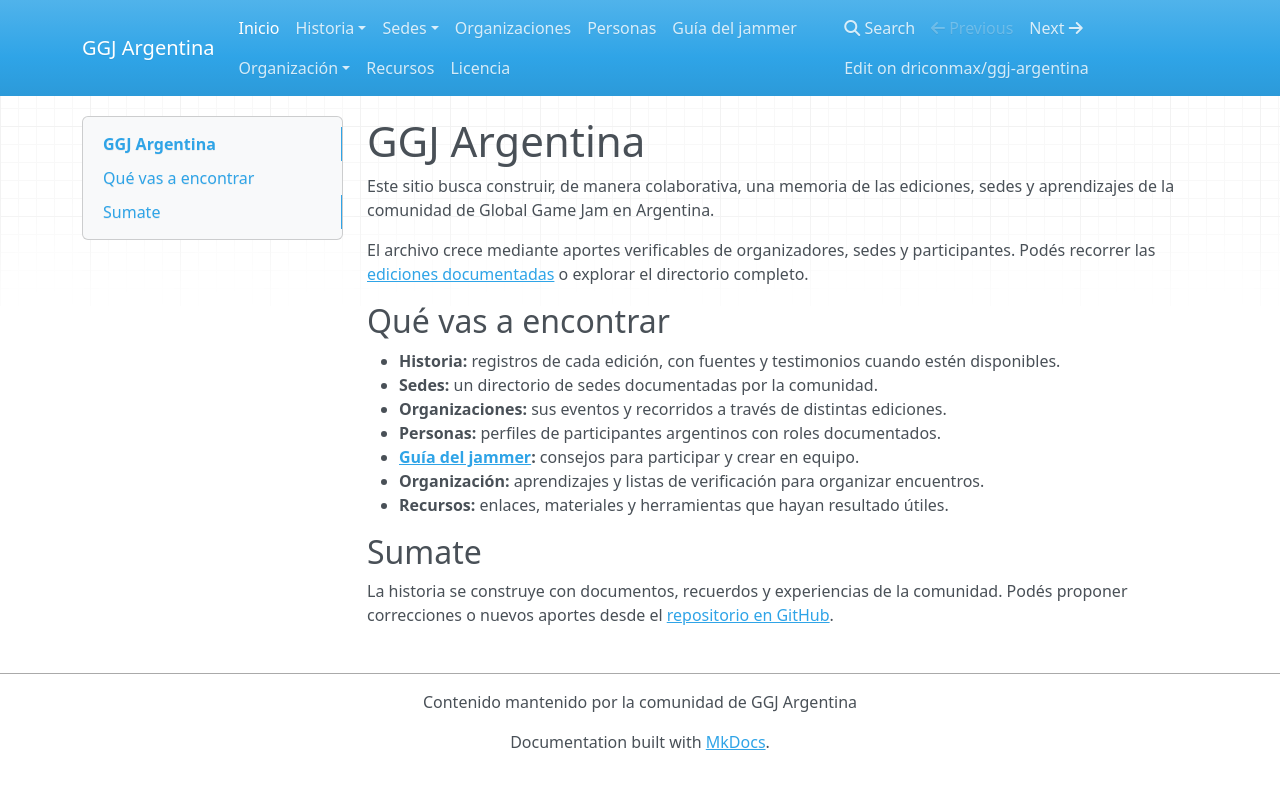
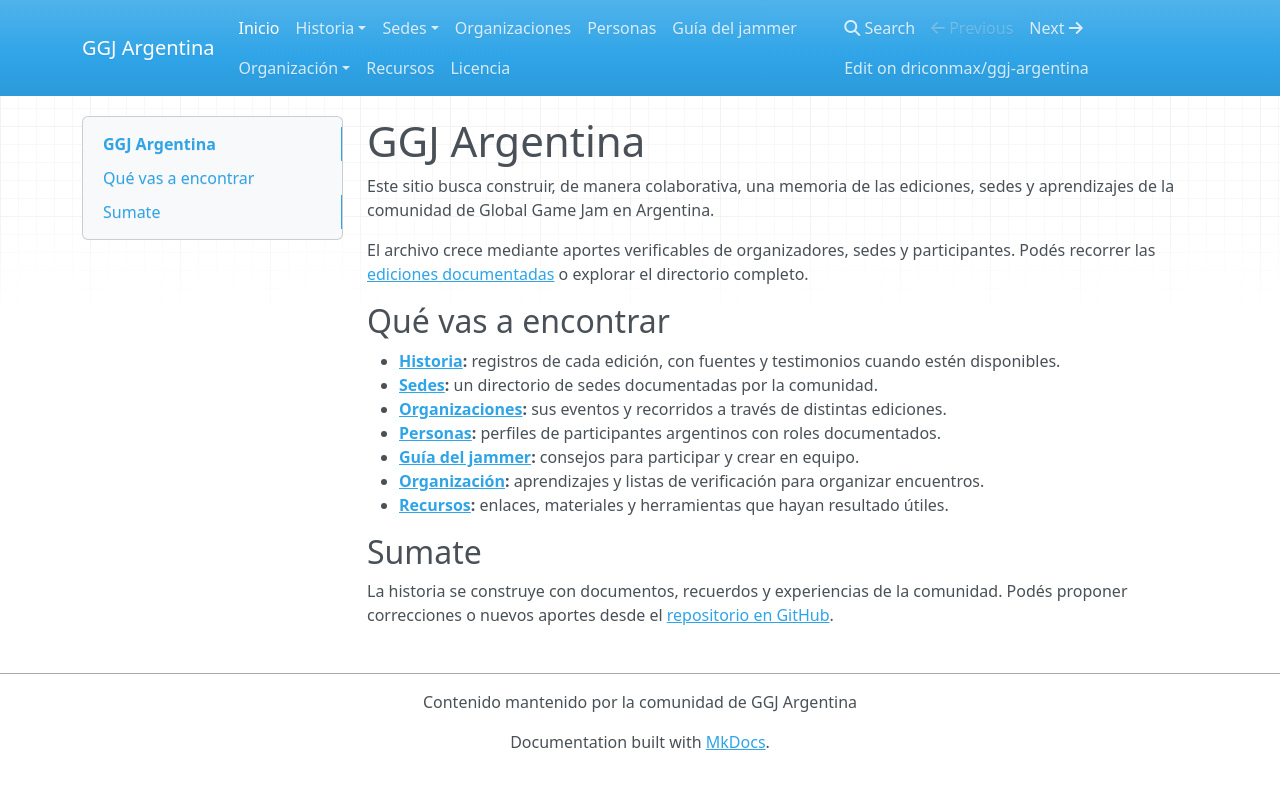
Before and after one commit to driconmax/ggj-argentina, an MkDocs documentation site: the page built from docs/index.md, in a window 1280 px wide. Shown: the top 789 px of the page. Built offline with MkDocs 1.6.1, drawn with Linux system fonts in a browser that asks for light colours; nearby versions of some CDN libraries; some of the changed lines change nothing that is shown.

Commit message:
Se agregaron links al inicio

```diff
--- a/docs/index.md
+++ b/docs/index.md
@@ -6,13 +6,13 @@ El archivo crece mediante aportes verificables de organizadores, sedes y partici
 
 ## Qué vas a encontrar
 
-- **Historia:** registros de cada edición, con fuentes y testimonios cuando estén disponibles.
-- **Sedes:** un directorio de sedes documentadas por la comunidad.
-- **Organizaciones:** sus eventos y recorridos a través de distintas ediciones.
-- **Personas:** perfiles de participantes argentinos con roles documentados.
+- **[Historia](historia/index.md):** registros de cada edición, con fuentes y testimonios cuando estén disponibles.
+- **[Sedes](sedes/index.md):** un directorio de sedes documentadas por la comunidad.
+- **[Organizaciones](organizaciones/index.md):** sus eventos y recorridos a través de distintas ediciones.
+- **[Personas](personas/index.md):** perfiles de participantes argentinos con roles documentados.
 - **[Guía del jammer](guia-jammer.md):** consejos para participar y crear en equipo.
-- **Organización:** aprendizajes y listas de verificación para organizar encuentros.
-- **Recursos:** enlaces, materiales y herramientas que hayan resultado útiles.
+- **[Organización](organizacion/index.md):** aprendizajes y listas de verificación para organizar encuentros.
+- **[Recursos](recursos/index.md):** enlaces, materiales y herramientas que hayan resultado útiles.
 
 ## Sumate
 
```
